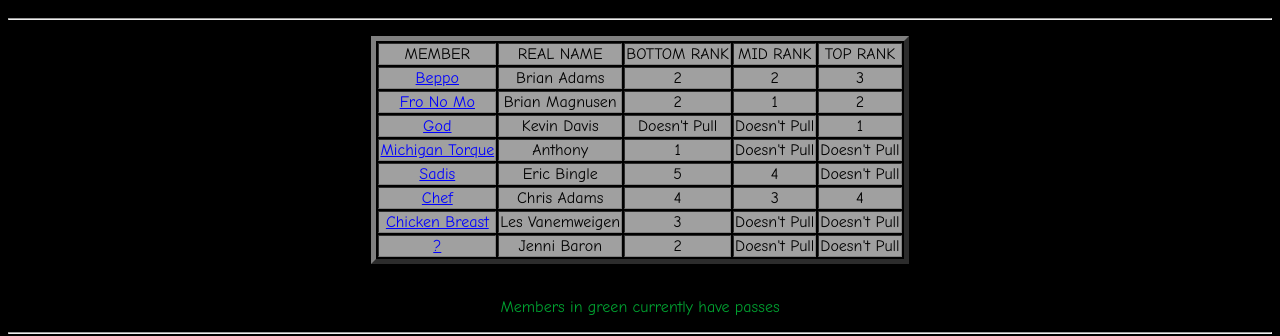
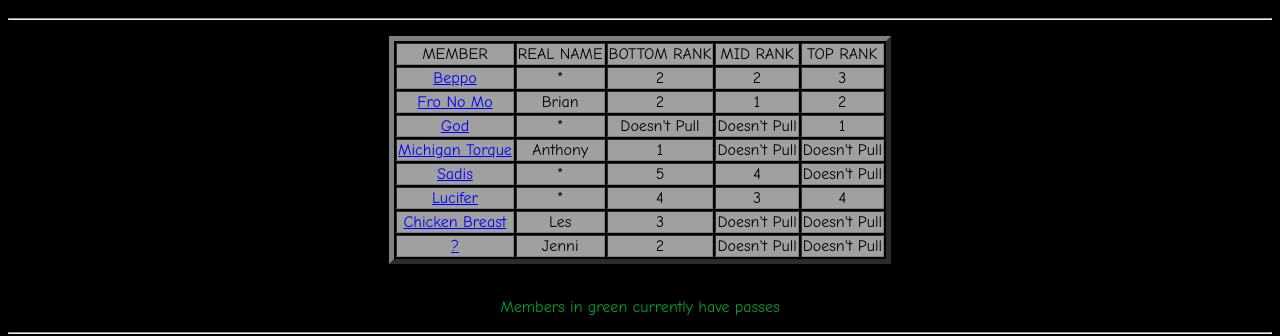
Before and after one commit to ttcbeppo/ttc, a plain HTML site: page members.htm in a window 1280 px wide. Shown: the part 48-384 px from the top of the page. Drawn offline with Linux system fonts and the light colour scheme.

Commit message:
Update members.htm

```diff
--- a/members.htm
+++ b/members.htm
@@ -86,7 +86,7 @@
                BGCOLOR = "A0A0A0">
              <FONT FACE = "Comic Sans MS">
              <font color = "#000000">
-             Brian Adams
+             *
            </TD>
 
            <TD ALIGN   = "CENTER"
@@ -129,7 +129,7 @@
                BGCOLOR = "A0A0A0">
              <FONT FACE = "Comic Sans MS">
              <font color = "#000000">
-             Brian Magnusen
+             Brian
            </TD>
 
            <TD ALIGN   = "CENTER"
@@ -172,7 +172,7 @@
                BGCOLOR = "A0A0A0">
              <FONT FACE = "Comic Sans MS">
              <font color = "#000000">
-             Kevin Davis
+             *
            </TD>
 
            <TD ALIGN   = "CENTER"
@@ -258,7 +258,7 @@
               BGCOLOR = "A0A0A0">
              <FONT FACE = "Comic Sans MS">
              <font color = "#000000">
-            Eric Bingle
+            *
           </TD>
 
           <TD ALIGN   = "CENTER"
@@ -292,7 +292,7 @@
               BGCOLOR = "A0A0A0">
             <FONT FACE = "Comic Sans MS">
             <A HREF = "chris.htm">
-              Chef
+              Lucifer
             </A>
           </TD>
 
@@ -301,7 +301,7 @@
               BGCOLOR = "A0A0A0">
             <FONT FACE = "Comic Sans MS">
             <font color = "#000000">
-            Chris Adams
+            *
           </TD>
 
           <TD ALIGN   = "CENTER"
@@ -344,7 +344,7 @@
                BGCOLOR = "A0A0A0">
              <FONT FACE = "Comic Sans MS">
              <font color = "#000000">
-            Les Vanemweigen
+            Les
           </TD>
 
           <TD ALIGN   = "CENTER"
@@ -387,7 +387,7 @@
                BGCOLOR = "A0A0A0">
              <FONT FACE = "Comic Sans MS">
              <font color = "#000000">
-            Jenni Baron
+            Jenni
           </TD>
 
           <TD ALIGN   = "CENTER"
```
